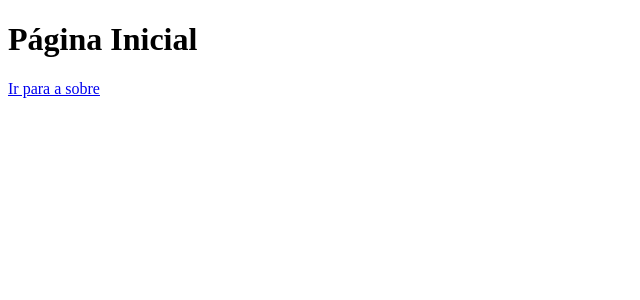
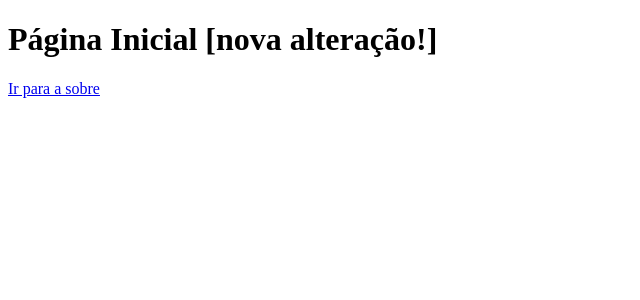
Before and after one commit to eric-suzuki-archive/alura-nextjs-06, a Next.js app: page / in a window 1280 px wide. Shown: the top 300 px of the page, without its empty margins (0-640 px from the left). Built offline with nearby package versions, Linux system fonts and the light colour scheme.

Commit message:
Module 03 update-02

```diff
--- a/pages/index.js
+++ b/pages/index.js
@@ -3,7 +3,7 @@ import NextLink from "next/link";
 export default function HomeScreen() {
   return (
     <div>
-      <h1>Página Inicial</h1>
+      <h1>Página Inicial [nova alteração!]</h1>
       <NextLink href="/sobre">
         <a>Ir para a sobre</a>
       </NextLink>
--- a/scripts/pullRequestPreview.js
+++ b/scripts/pullRequestPreview.js
@@ -3,8 +3,11 @@ import { execSync } from "child_process";
 console.log("[DEPLOY_PREVIEW]: START");
 const command = "yarn deploy:staging";
 const output = execSync(command, { encoding: "utf8" });
-console.log(output);
+const outputLines = output.split("\n");
+const DEPLOY_URL = outputLines[outputLines.lenth - 1];
 console.log("[DEPLOY_PREVIEW]: END");
+
+console.log(`You can see the deploy preview on: ${DEPLOY_URL}`);
 
 // console.log("[GITHUB_COMMENT]: START");
 // console.log("[GITHUB_COMMENT]: END");
```
